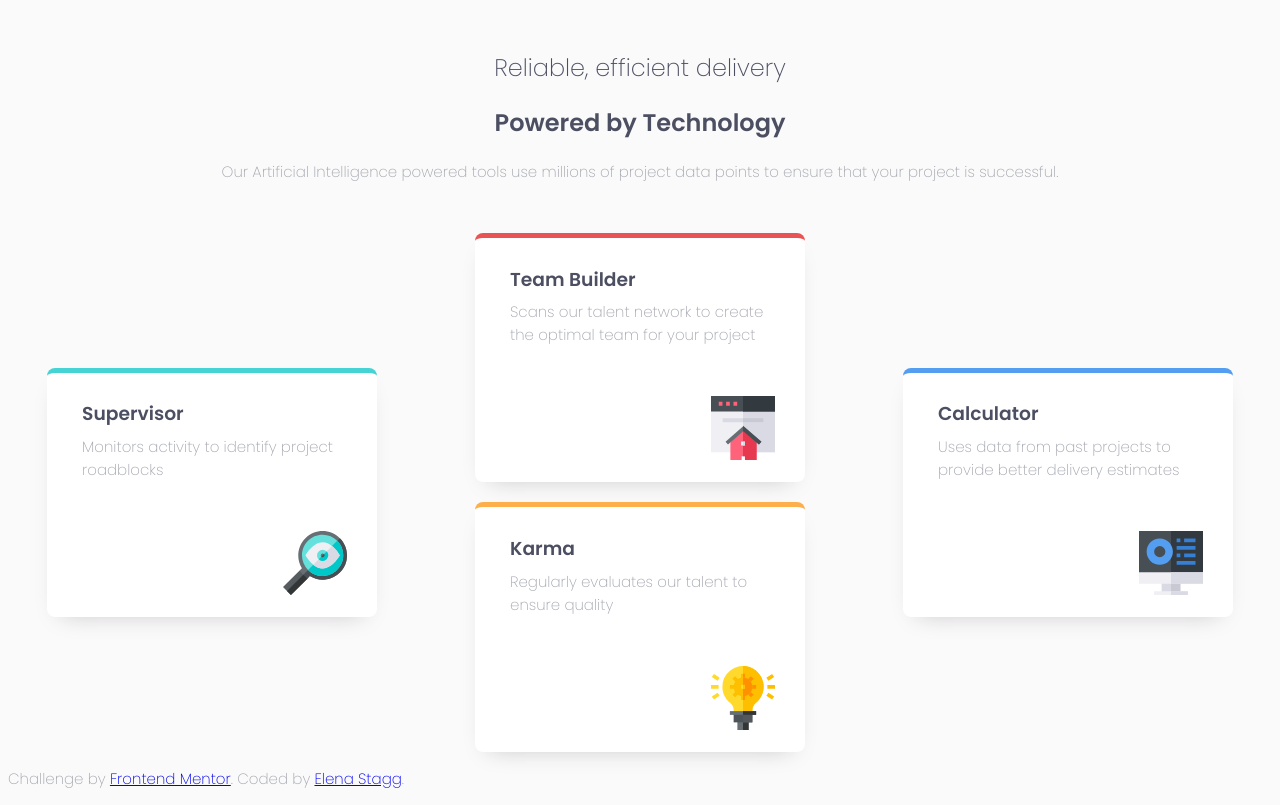
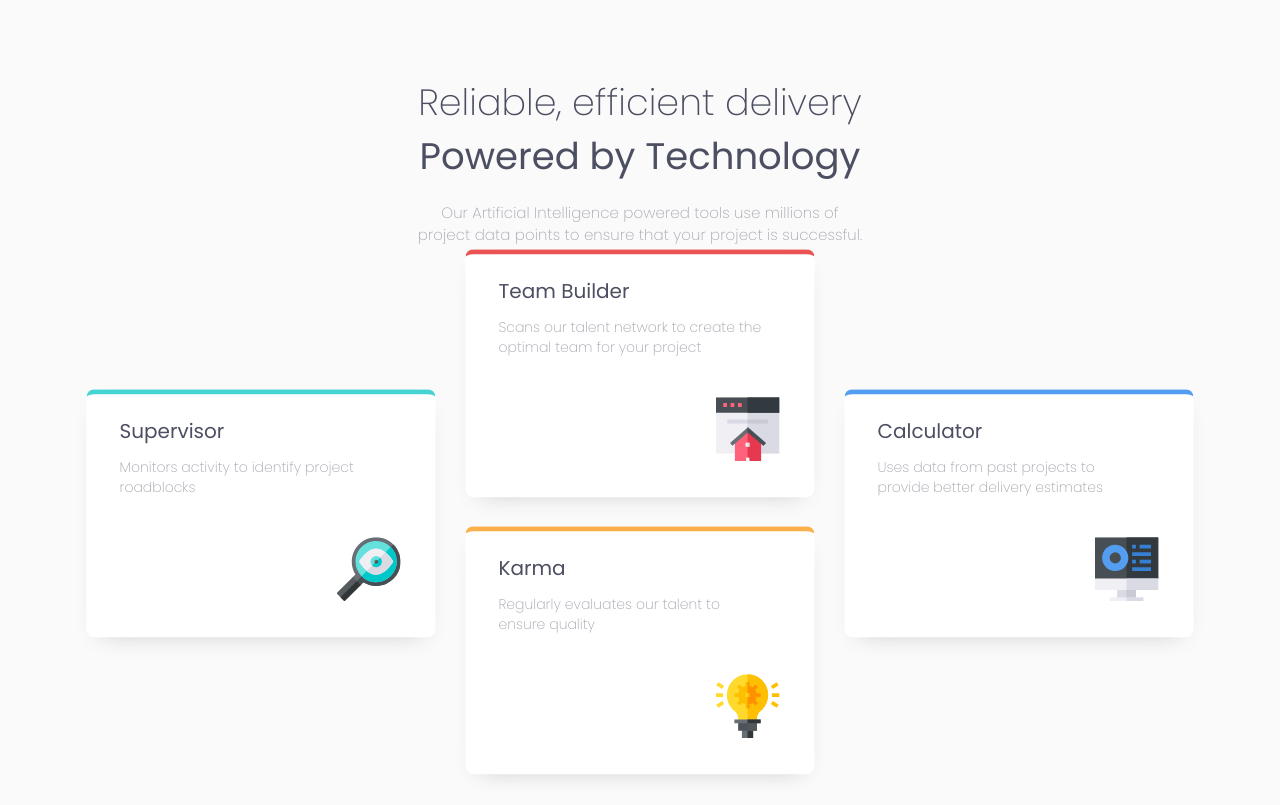
Before and after one commit to elenastagg/design-practice-four-card-feature, a website: page public/index.html in a window 1280 px wide. Drawn offline with nearby package versions, Linux system fonts and the light colour scheme.

Commit message:
Created desktop verion, used pixel perfect to measure against 1440px screen Added 'normalize' css file to fit with all browsers

```diff
--- a/public/index.html
+++ b/public/index.html
@@ -10,35 +10,41 @@
       sizes="42x32"
       href="../images/favicon-32x32.png"
     />
+    <link
+      href="https://necolas.github.io/normalize.css/latest/normalize.css"
+      type="text/css"
+      rel="stylesheet"
+    />
     <link href="./index.css" type="text/css" rel="stylesheet" />
 
     <title>Frontend Mentor | Four card feature div</title>
   </head>
   <body>
     <div class="header-component">
-      <h2 class="lighter-heading">Reliable, efficient delivery</h2>
-      <h2>Powered by Technology</h2>
-      <p>
+      <div class="lighter-heading">Reliable, efficient delivery</div>
+      <div class="heavy-heading">Powered by Technology</div>
+      <div class="intro">
         Our Artificial Intelligence powered tools use millions of project data
         points to ensure that your project is successful.
-      </p>
+      </div>
     </div>
 
     <div class="component-container">
       <div class="square-component cyan-block column-1">
         <div class="box-content">
-          <h3>Supervisor</h3>
-          <p>Monitors activity to identify project roadblocks</p>
+          <div class="subheading">Supervisor</div>
+          <p class="box-text">
+            Monitors activity to identify project roadblocks
+          </p>
         </div>
         <div class="icon"><img src="../images/icon-supervisor.svg" /></div>
       </div>
-      <div class="column-2">
+
       <div class="square-component red-block">
         <div class="box-content">
-            <h3>Team Builder</h3>
-            <p>
-              Scans our talent network to create the optimal team for your
-              project
+          <div class="subheading">Team Builder</div>
+          <p class="box-text">
+            Scans our talent network to create the optimal team for your project
           </p>
         </div>
         <div class="icon"><img src="../images/icon-team-builder.svg" /></div>
@@ -46,31 +52,23 @@
 
       <div class="square-component orange-block">
         <div class="box-content">
-            <h3>Karma</h3>
-            <p>Regularly evaluates our talent to ensure quality</p>
+          <div class="subheading">Karma</div>
+          <p class="box-text">
+            Regularly evaluates our talent to ensure quality
+          </p>
         </div>
         <div class="icon"><img src="../images/icon-karma.svg" /></div>
-        </div>
       </div>
 
       <div class="square-component blue-block column-3">
         <div class="box-content">
-          <h3>Calculator</h3>
-          <p>
+          <div class="subheading">Calculator</div>
+          <p class="box-text">
             Uses data from past projects to provide better delivery estimates
           </p>
         </div>
         <div class="icon"><img src="../images/icon-calculator.svg" /></div>
       </div>
     </div>
-
-    <footer>
-      <p class="attribution">
-        Challenge by
-        <a href="https://www.frontendmentor.io?ref=challenge" target="_blank"
-          >Frontend Mentor</a
-        >. Coded by <a href="#">Elena Stagg</a>.
-      </p>
-    </footer>
   </body>
 </html>
--- a/styles/index.scss
+++ b/styles/index.scss
@@ -10,35 +10,76 @@ $GREY-BLUE: hsl(229, 6%, 66%);
 $LIGHT-GREY: hsl(0, 0%, 98%);
 $WHITE: hsl(0, 100%, 100%);
 
-/*LAYOUT*/
 body {
   background-color: $LIGHT-GREY;
   font-family: "Poppins", sans-serif;
 }
+
+/*HEADER*/
+.header-component {
+  text-align: center;
+  margin: 60px 15px 60px 15px;
+  padding: 0px 15px 0px 15px;
+}
+.lighter-heading {
+  font-size: 23px;
+  line-height: 30px;
+  color: $VERY-DARK-BLUE;
+  font-weight: 100;
+}
+.heavy-heading {
+  font-weight: 400;
+  font-size: 23px;
+  line-height: 48px;
+  color: $VERY-DARK-BLUE;
+}
+.intro {
+  color: $GREY-BLUE;
+  padding-top: 8px;
+  line-height: 22px;
+  letter-spacing: 0.005rem;
+  font-size: 15px;
+  text-align: center;
+}
+
+/*MAIN COMPONENT*/
 .component-container {
   margin: auto;
+  margin-bottom: 50px;
   display: grid;
   grid-template-columns: repeat(auto-fit, minmax(240px, 1fr));
   grid-gap: 20px;
 }
-.header-component {
-  text-align: center;
-  margin: 50px 15px 50px 15px;
-  padding: 0px 15px 0px 15px;
-}
+
+/*COMPONENT ELEMENT*/
 .square-component {
   background-color: $WHITE;
   margin: auto;
   box-shadow: 0px 10px 23px -14px rgba(194, 190, 194, 1);
   padding: 0px 15px 0px 15px;
   height: auto;
-  width: 300px;
+  width: 75%;
   border-radius: 8px;
 }
+.box-content {
+  padding: 19px 15px;
+}
+.subheading {
+  color: $VERY-DARK-BLUE;
+  font-weight: 400;
+  font-size: 20px;
+}
+.box-text {
+  font-size: 15px;
+  font-weight: 200;
+  color: $GREY-BLUE;
+}
+.icon {
+  float: right;
+  margin: 15px;
+}
 
-.box-content {
-  padding: 20px;
-}
+/*INDIVIDUAL ELEMENTS*/
 .cyan-block {
   border-top: 5px solid $CYAN;
 }
@@ -51,33 +92,93 @@ body {
 .blue-block {
   border-top: 5px solid $BLUE;
 }
-.icon {
-  float: right;
-  margin: 15px;
+
+/*DESKTOP VERSION*/
+@media (min-width: 1000px) {
+  /*HEADER*/
+  .header-component {
+    margin: 80px auto 60px auto;
   }
 
-/*FONT STYLES*/
   .lighter-heading {
-  color: $VERY-DARK-BLUE;
+    font-size: 36.5px;
+    line-height: 45px;
     font-weight: 200;
   }
-h2 {
-  color: $VERY-DARK-BLUE;
+  .heavy-heading {
+    font-size: 37px;
+    line-height: 63px;
   }
-h3 {
-  color: $VERY-DARK-BLUE;
-  line-height: 5px;
-}
-p {
-  font-size: 15px;
+  .intro {
+    padding-top: 14px;
+    width: 36%;
+    margin: auto;
     font-weight: 200;
-  color: $GREY-BLUE;
   }
 
-@media (min-width: 1000px) {
-  .column-2 {
-    display: grid;
-    grid-template-rows: auto auto;
-    grid-row-gap: 20px;
+  /*MAIN COMPONENT*/
+  .component-container {
+    // display: grid;
+    grid-template-columns: 349px 349px 349px;
+    grid-template-rows: auto auto auto auto auto;
+    grid-column-gap: 30px;
+    grid-row-gap: 26px;
+    margin-top: 14px;
+    position: absolute;
+    top: 64%;
+    left: 50%;
+    transform: translate(-50%, -50%);
+  }
+
+  /*COMPONENT ELEMENT*/
+  .square-component {
+    height: 243px;
+    width: 349px;
+    padding: 0px;
+  }
+  .box-content {
+    padding-left: 33px;
+    padding-top: 26px;
+  }
+  .box-text {
+    line-height: 20px;
+    font-size: 14px;
+    padding-right: 34px;
+  }
+  .icon {
+    margin: 7px;
+    padding-right: 28px;
+  }
+
+  /*INDIVIDUAL ELEMENTS*/
+  .red-block {
+    grid-column-start: 2;
+    grid-column-end: 2;
+    grid-row-start: 1;
+    grid-row-end: 3;
+    margin-bottom: 2px;
+    margin-top: -3px;
+  }
+  .orange-block {
+    grid-column-start: 2;
+    grid-column-end: 2;
+    grid-row-start: 3;
+    grid-row-end: 5;
+  }
+
+  .cyan-block {
+    justify-self: end;
+    grid-column-start: 1;
+    grid-column-end: 1;
+    grid-row-start: 2;
+    grid-row-end: 4;
+  }
+
+  .blue-block {
+    justify-self: start;
+    grid-column-start: 3;
+    grid-column-end: 3;
+    grid-row-start: 2;
+    grid-row-end: 4;
   }
 }
```
Also changed, not shown: public/index.css, 2 other files. Lines whose indentation alone changed are shown as unchanged.
